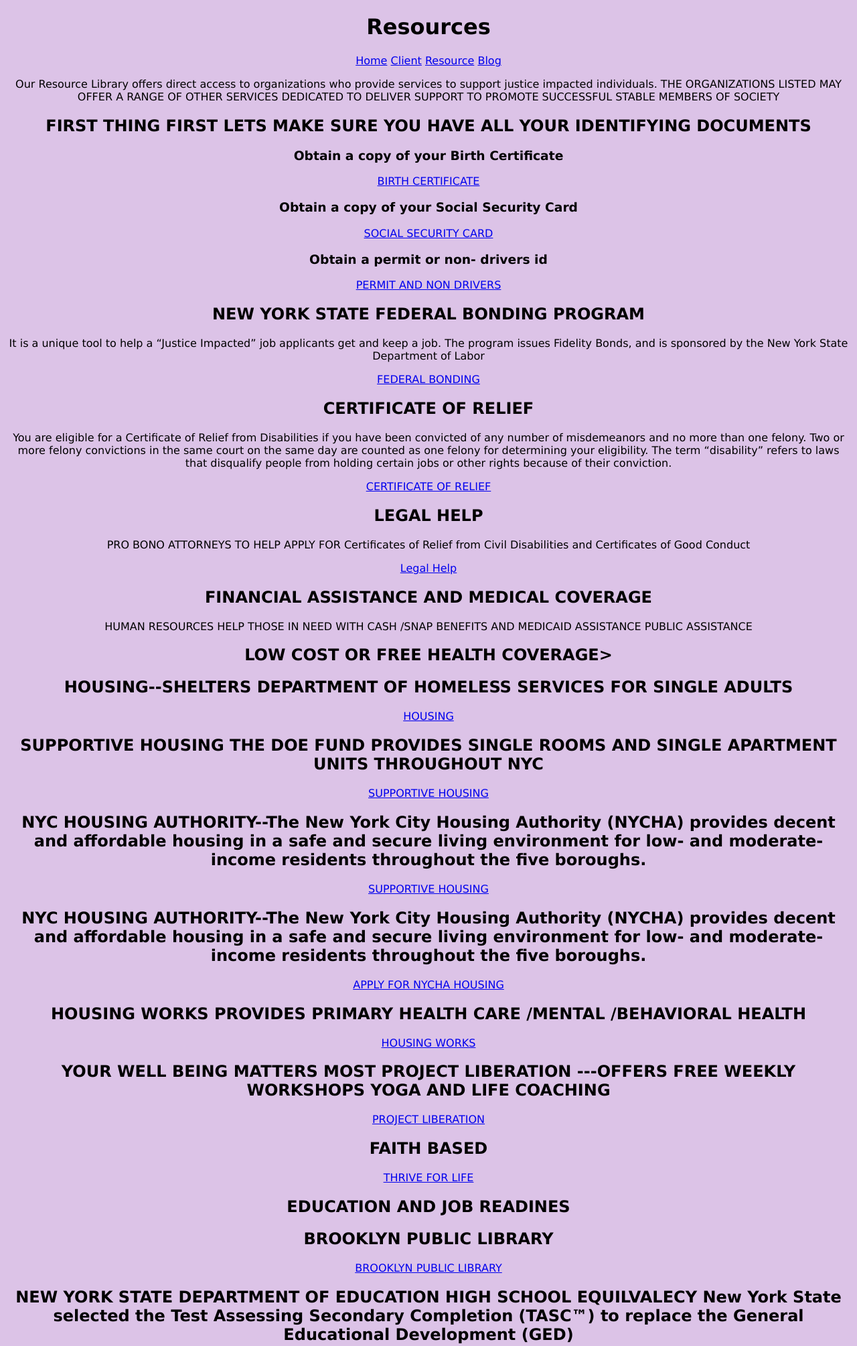
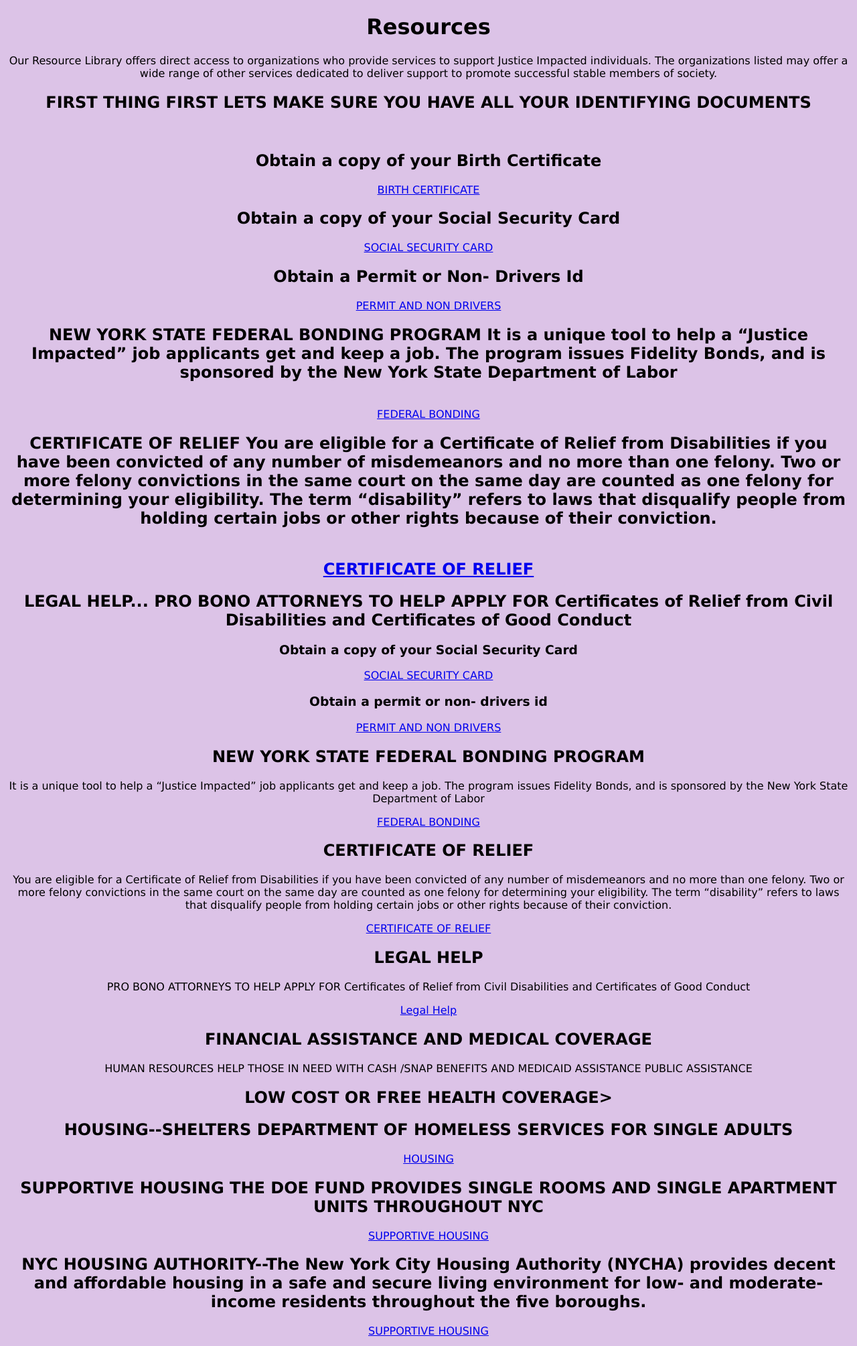
Before and after one commit to yahighness/s_a_p, a Django app: page /resource/ in a window 1280 px wide. Shown: the top 2010 px of the page at 67% size. Run offline with Django 3.2, Linux system fonts and the light colour scheme.

Commit message:
fixed resource page

```diff
--- a/s_a_p/my_sap/templates/resource.html
+++ b/s_a_p/my_sap/templates/resource.html
@@ -1,55 +1,56 @@
 <!DOCTYPE html>
 
-<html>
+<html lang="en">
     <center>
     <head>
         <style>
             div {background-color: #dcc3e7;}
             button {vertical-align: center;}
             img {vertical-align: center;}
+            body {
+                background-color:#dcc3e7;
+                font-family: Verdana, Geneva, Tahoma, sans-serif;
+            }
         </style>
-        <html>
-          <head>
-            <head>
-              <title>HTML Background </title>
-           </head>
-           <body style="background-color:#dcc3e7;">
-          </head>
-          <body>
+
+        <title>HTML Background </title>
+
     </head>
-    <span style="font-family: Verdana, Geneva, Tahoma, sans-serif;"
-
-
-
-</html>
-
-
-<html lang="en">
-<head>
-    <title>Resource</title>
-</head>
 
 <body>
     <h1>Resources</h1>
+    <p>Our Resource Library offers direct access to organizations who provide services to support Justice Impacted  individuals.
+        The organizations listed may offer a wide range of other services dedicated to deliver support to promote successful stable members of society.
+<br>
+        <h2>FIRST THING FIRST LETS MAKE SURE YOU HAVE ALL YOUR IDENTIFYING DOCUMENTS
+            </h2>
+<br>
+        <h2>Obtain a copy of your Birth Certificate
+        </h2>
+        <a href="https://www.ny.gov/services/get-copy-birth-certificate">BIRTH CERTIFICATE</a>
+<br>
+        <h2>Obtain a copy of your Social Security Card
+        </h2>
+        <a href="https://ss-apply-us.com/ss-card/?utm_term=social%20security%20card%20replacement&utm_keyword=social%20security%20card%20replacement&campaign=14210980486&matchtype=e&utm_content=NYC&gclid=CjwKCAiAwKyNBhBfEiwA_mrUMhJ0FnH6JIt4zeVNt9gaczhPcLnVqmJ3y9dXiAD9WLQ00bHkEt6KLxoCUtcQAvD_BwE">SOCIAL SECURITY CARD</a>
 
-    <div class= "container">
-        <a href="{% url 'home' %}">Home</a>
-        <a href="{% url 'client' %}">Client</a>
-        <a href="{% url 'resource' %}">Resource</a>
-        <a href="{% url 'blog' %}">Blog</a>
+<br>
+        <h2>Obtain a Permit or Non- Drivers Id</h2>
+            <a href="https://process.dmv.ny.gov/documentguide/dmv_license/DisplayPages/pwizgetAPermit.cfm">PERMIT AND NON DRIVERS </a>
 
-    </div>
-    <div>
-        <p>
-            Our Resource Library offers direct access to organizations who provide services to support justice impacted  individuals. THE ORGANIZATIONS LISTED MAY OFFER A RANGE OF OTHER SERVICES DEDICATED TO DELIVER SUPPORT TO PROMOTE SUCCESSFUL STABLE MEMBERS OF SOCIETY
-        </p>
-    </div>
-
-    <h2>FIRST THING FIRST LETS MAKE SURE YOU HAVE ALL YOUR IDENTIFYING DOCUMENTS</h2>
-    <h3>Obtain a copy of your Birth Certificate</h3>
-    <div>
-        <a href="https://www.ny.gov/services/get-copy-birth-certificate">BIRTH CERTIFICATE</a>
-    </div>
+<br>
+<h2> NEW YORK STATE FEDERAL BONDING PROGRAM
+    It is a unique tool to help a “Justice Impacted” job applicants get
+    and keep a job. The program issues Fidelity Bonds, and is
+    sponsored by the New York State Department of Labor</h2>
+<br>
+<a href="https://bonds4jobs.com/">FEDERAL BONDING</a>
+<br>
+<h2>CERTIFICATE OF RELIEF
+You are eligible for a Certificate of Relief from Disabilities if you have been convicted of any number of misdemeanors and no more than one felony. Two or more felony convictions in the same court on the same day are counted as one felony for determining your eligibility. The term “disability” refers to laws that disqualify people from holding certain jobs or other rights because of their conviction.<h2>
+    <br>
+    <a href="https://doccs.ny.gov/certificate-relief-good-conduct-restoration-rights">CERTIFICATE OF RELIEF</a>
+<br>
+<h2>LEGAL HELP... PRO BONO ATTORNEYS TO HELP APPLY FOR Certificates of Relief from Civil Disabilities and Certificates of Good Conduct</h2>
 
     <h3>Obtain a copy of your Social Security Card</h3>
     <a href="https://ss-apply-us.com/ss-card/?utm_term=social%20security%20card%20replacement&utm_keyword=social%20security%20card%20replacement&campaign=14210980486&matchtype=e&utm_content=NYC&gclid=CjwKCAiAwKyNBhBfEiwA_mrUMhJ0FnH6JIt4zeVNt9gaczhPcLnVqmJ3y9dXiAD9WLQ00bHkEt6KLxoCUtcQAvD_BwE">SOCIAL SECURITY CARD</a>
```
